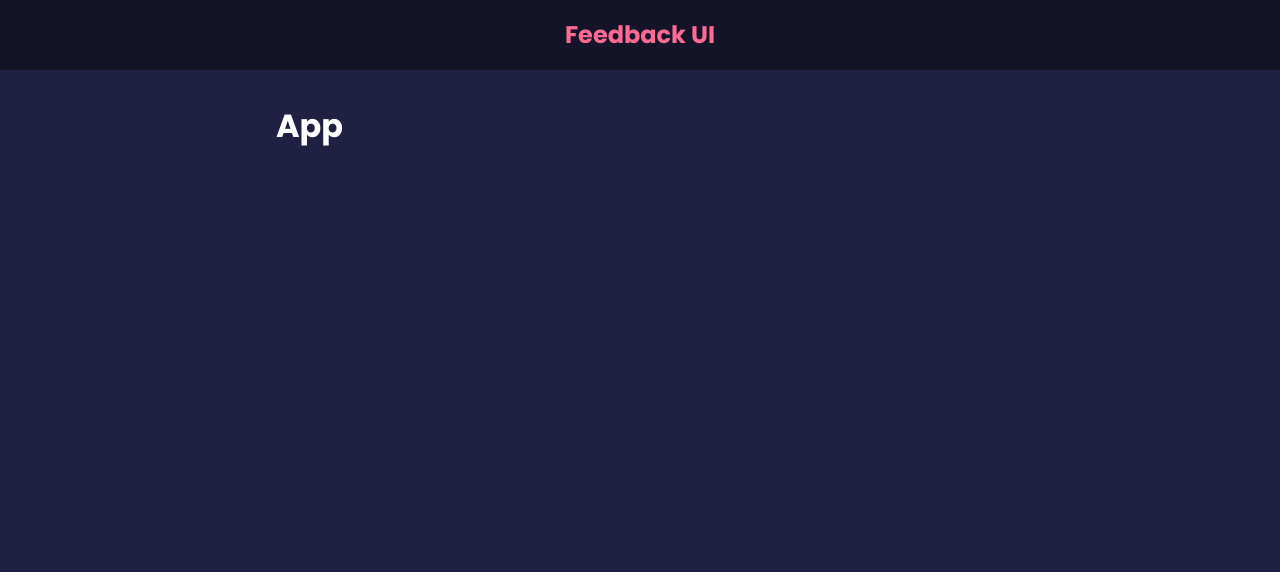
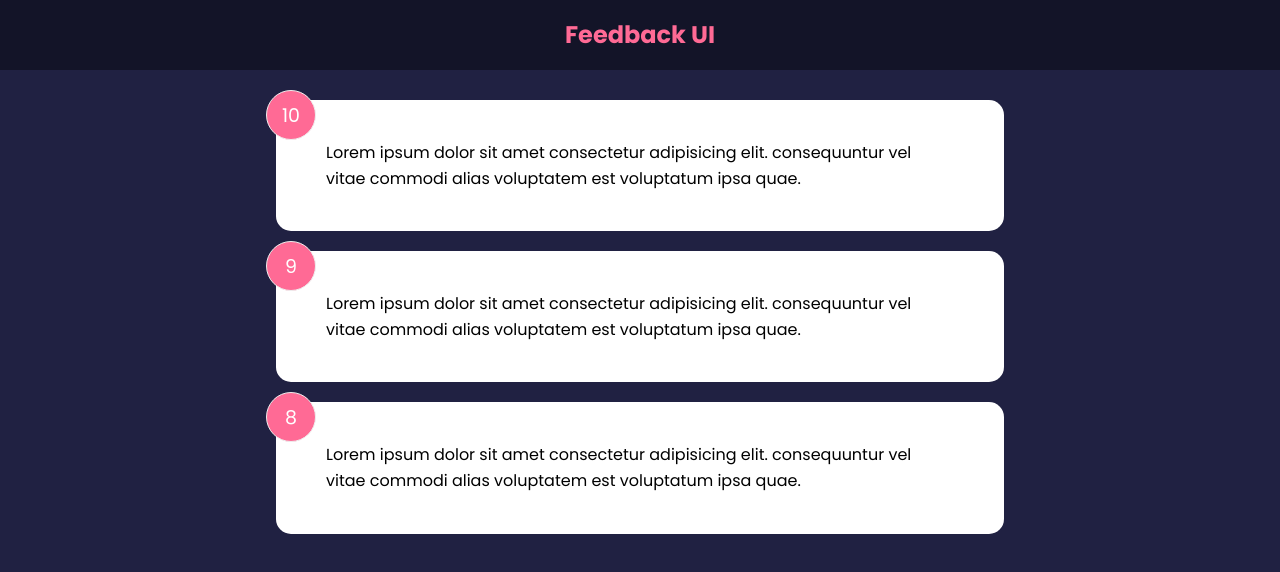
Before and after one commit to raptordev21/feedback-app-react, a React (Create React App) app: page / in a window 1280 px wide. Shown: the top 572 px of the page. Built offline with nearby package versions, Linux system fonts and the light colour scheme.

Commit message:
added Card component

```diff
--- a/src/App.js
+++ b/src/App.js
@@ -1,14 +1,19 @@
+import { useState } from "react"
 import Header from "./components/Header"
+import FeedbackList from "./components/FeedbackList"
+import FeedbackData from "./data/FeedbackData"
 
 function App() {
+  const [feedback, setFeedback] = useState(FeedbackData)
+
   return (
     <>
       <Header />
       <div className='container'>
-        <h1>App</h1>
+        <FeedbackList feedback={feedback} />
       </div>
     </>
-  );
+  )
 }
 
 export default App
--- /dev/null
+++ b/src/components/FeedbackItem.jsx
@@ -0,0 +1,17 @@
+import PropTypes from 'prop-types'
+import Card from "./shared/Card"
+
+function FeedbackItem({ item }) {
+  return (
+    <Card>
+      <div className="num-display">{item.rating}</div>
+      <div className="text-display">{item.text}</div>
+    </Card>
+  )
+}
+
+FeedbackItem.propTypes = {
+  item: PropTypes.object.isRequired,
+}
+
+export default FeedbackItem
--- /dev/null
+++ b/src/components/FeedbackList.jsx
@@ -0,0 +1,28 @@
+import PropTypes from 'prop-types'
+import FeedbackItem from "./FeedbackItem"
+
+function FeedbackList({ feedback }) {
+  if (!feedback || feedback.length === 0) {
+    return <p>No feedback yet</p>
+  }
+
+  return (
+    <div className="feedback-list">
+      {feedback.map((item) => (
+        <FeedbackItem key={item.id} item={item} />
+      ))}
+    </div>
+  )
+}
+
+FeedbackList.propTypes = {
+  feedback: PropTypes.arrayOf(
+    PropTypes.shape({
+      id: PropTypes.number.isRequired,
+      text: PropTypes.string.isRequired,
+      rating: PropTypes.number.isRequired,
+    })
+  )
+}
+
+export default FeedbackList
--- /dev/null
+++ b/src/components/shared/Card.jsx
@@ -0,0 +1,31 @@
+import PropTypes from 'prop-types'
+
+function Card({ children, reverse }) {
+  // conditional class
+  // return (
+  //   <div className={`card ${reverse && 'reverse'}`}>
+  //     {children}
+  //   </div>
+  // )
+
+  // conditional style
+  return (
+    <div className='card' style={{
+      backgroundColor: reverse ? 'rgba(0,0,0,0.4)' : '#fff',
+      color: reverse ? '#fff' : '#000',
+    }}>
+      {children}
+    </div>
+  )
+}
+
+Card.defaultProps = {
+  reverse: false,
+}
+
+Card.propTypes = {
+  children: PropTypes.node.isRequired,
+  reverse: PropTypes.bool,
+}
+
+export default Card
--- /dev/null
+++ b/src/data/FeedbackData.js
@@ -0,0 +1,19 @@
+const FeedbackData = [
+  {
+    id: 1,
+    rating: 10,
+    text: 'Lorem ipsum dolor sit amet consectetur adipisicing elit. consequuntur vel vitae commodi alias voluptatem est voluptatum ipsa quae.',
+  },
+  {
+    id: 2,
+    rating: 9,
+    text: 'Lorem ipsum dolor sit amet consectetur adipisicing elit. consequuntur vel vitae commodi alias voluptatem est voluptatum ipsa quae.',
+  },
+  {
+    id: 3,
+    rating: 8,
+    text: 'Lorem ipsum dolor sit amet consectetur adipisicing elit. consequuntur vel vitae commodi alias voluptatem est voluptatum ipsa quae.',
+  },
+]
+
+export default FeedbackData
```
